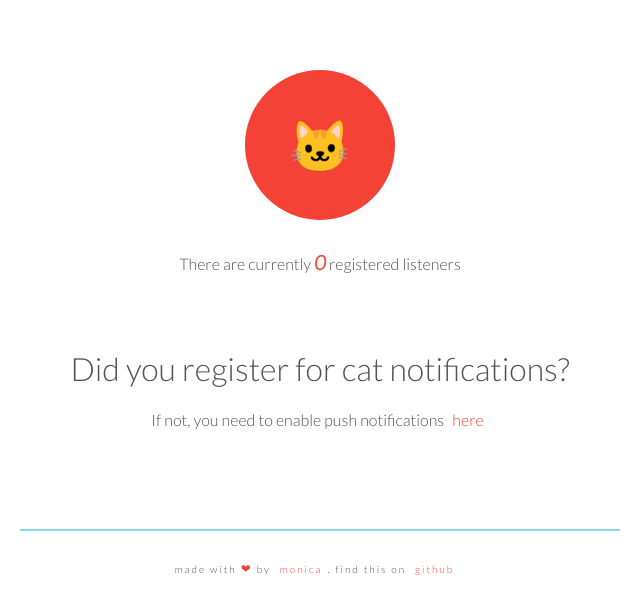
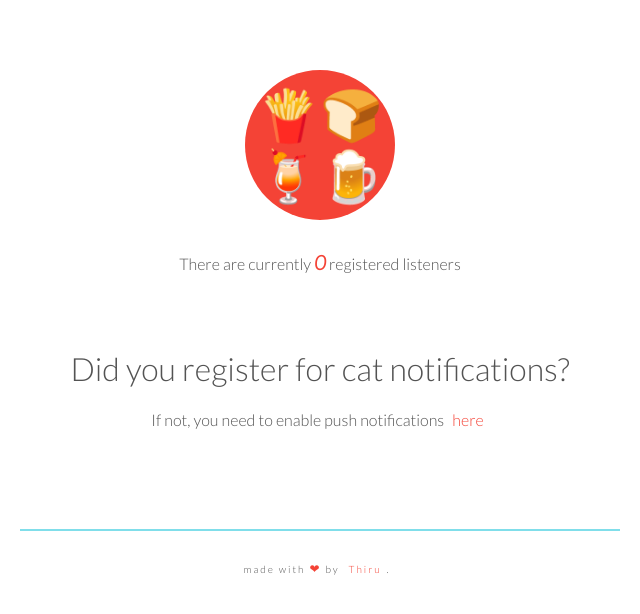
Before and after one commit to Thiruppathi/leeds-js-post, a website: page public/notify.html in a window 1280 px wide. Shown: the whole page, without its empty margins (320-960 px from the left). Drawn offline with Linux system fonts and the light colour scheme; no server answers.

Commit message:
NOTIFY CHANGES

```diff
--- a/public/notify.html
+++ b/public/notify.html
@@ -3,10 +3,10 @@
 <head>
     <meta charset="utf-8">
     <meta name="viewport" content="width=device-width, initial-scale=1.0">
-    <link rel="icon" type="image/png" href="images/caticon.png">
-    <link rel="apple-touch-icon" sizes="192x192" href="images/caticon.png" />
+    <link rel="icon" type="image/png" href="images/leedsJs.png">
+    <link rel="apple-touch-icon" sizes="192x192" href="images/leedsJs.png" />
 
-    <title>meow</title>
+    <title>Notify</title>
 
     <link rel="stylesheet" type="text/css" href="style.css">
     <link href='https://fonts.googleapis.com/css?family=Lato:300,300italic' rel='stylesheet' type='text/css'>
@@ -20,15 +20,14 @@
 </style>
 <body>
   <div class="container">
-    <button class='push-button' id="button">🐱</button>
+    <button class='push-button' id="button">🍟🍞🍹🍺</button>
     <p>There are currently <span id="count" class="in">0</span> registered listeners</p>
     <br><br>
     <h1>Did you register for cat notifications?</h1>
     <p>If not, you need to enable push notifications <a href="index.html">here</a></p>
 
     <div id="footer">
-        <p>made with <span class="red">❤︎</span> by <a href="https://twitter.com/notwaldorf">monica</a>.
-        find this on <a href="https://github.com/notwaldorf/caturday-post">github</a></p>
+        <p>made with <span class="red">❤︎</span> by <a href="https://twitter.com/thiruppathi">Thiru</a>.
     </div>
   </div>
 
```
